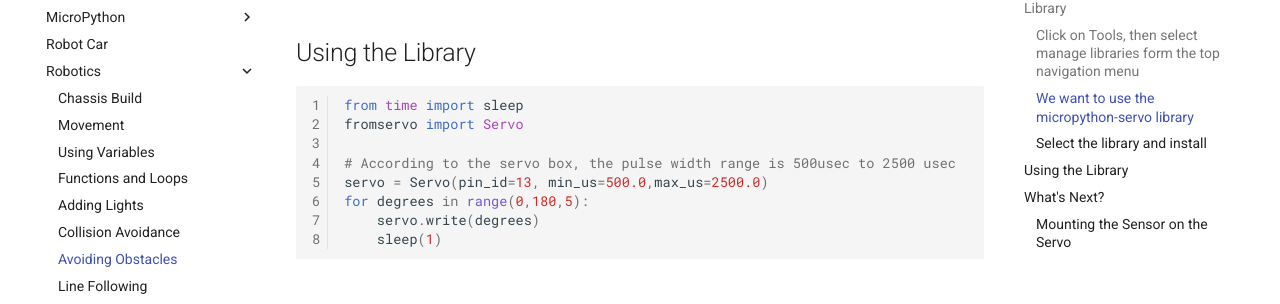
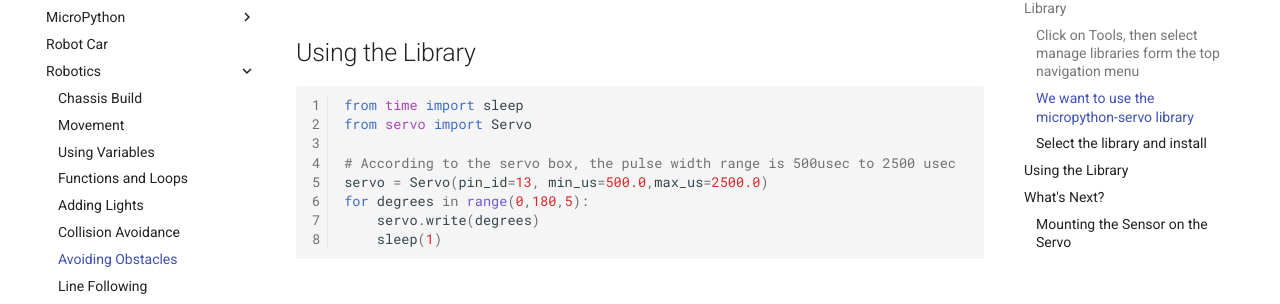
Before and after one commit to jetannenbaum/esperanzaSTEM, an MkDocs documentation site: the page built from docs/robotics/obstacles.md, in a window 1280 px wide and 900 px high, scrolled down 1754 px. Shown: the part 145-449 px from the top of the window. Built offline with MkDocs 1.6.1 and Material for MkDocs 9.7.7, drawn with Linux system fonts in a browser that asks for light colours; comment, search, counter and statistics services are not loaded.

Commit message:
Fixed library include statemment

````diff
--- a/docs/robotics/obstacles.md
+++ b/docs/robotics/obstacles.md
@@ -27,7 +27,7 @@ We can use a pre-existing library to control our servo.  We'll use Thony's Manag
 
 ```python
 from time import sleep
-fromservo import Servo
+from servo import Servo
 
 # According to the servo box, the pulse width range is 500usec to 2500 usec
 servo = Servo(pin_id=13, min_us=500.0,max_us=2500.0)
````
